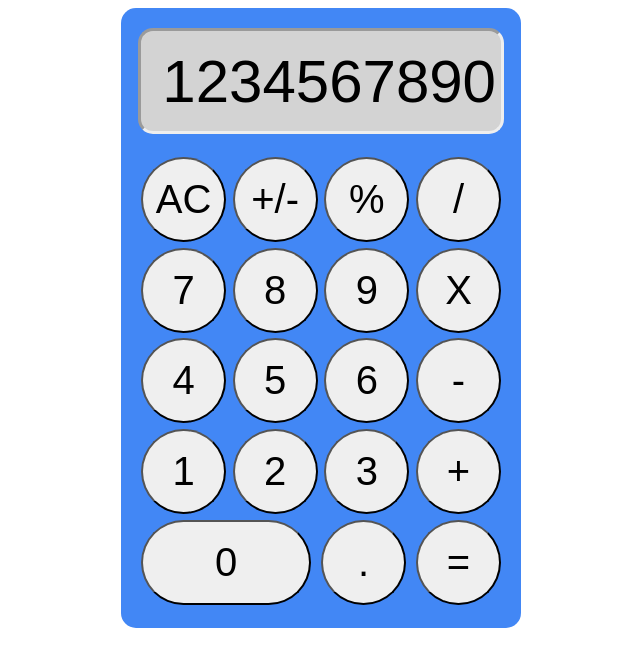
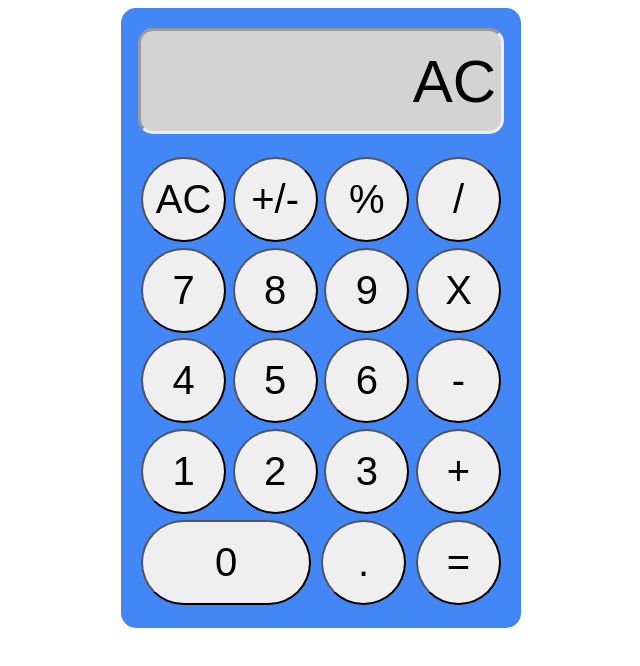
Before and after one commit to paulbasaur/calculator, a plain HTML site: page index.html in a window 1280 px wide. Both pictures are taken after a click on the button "AC". Shown: the whole page, without its empty margins (319-959 px from the left). Drawn offline with Linux system fonts and the light colour scheme.

Commit message:
add display update

```diff
--- a/index.html
+++ b/index.html
@@ -6,11 +6,12 @@
     <meta name="viewport" content="width=device-width, initial-scale=1.0">
     <title>Project: Calculator</title>
     <link rel="stylesheet" href="./style.css">
+    <script src="script.js" defer></script>
   </head>
   <body>
     <div id="main-container">
       <div id="display">
-        <div>
+        <div id="display-numbers">
           1234567890
         </div>
       </div>
--- a/script.js
+++ b/script.js
@@ -0,0 +1,12 @@
+const display = document.querySelector("#display-numbers");
+display.textContent = "0";
+
+let displayUpdate = "";
+
+const buttons = document.querySelectorAll(".standard-button");
+buttons.forEach((button) => {
+  button.addEventListener('click', () => {
+    displayUpdate += button.textContent;
+    display.textContent = displayUpdate;
+  });
+});
```
